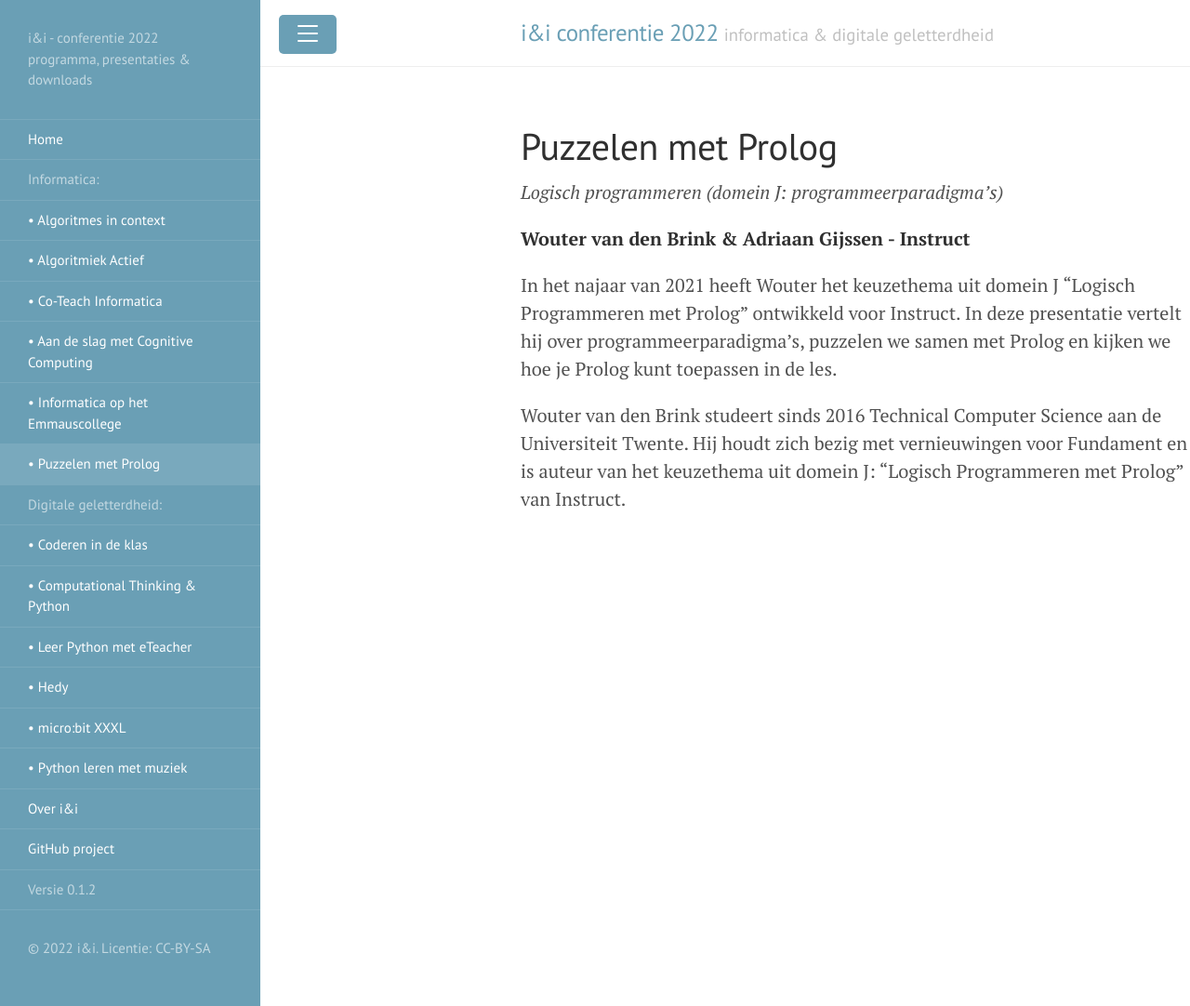
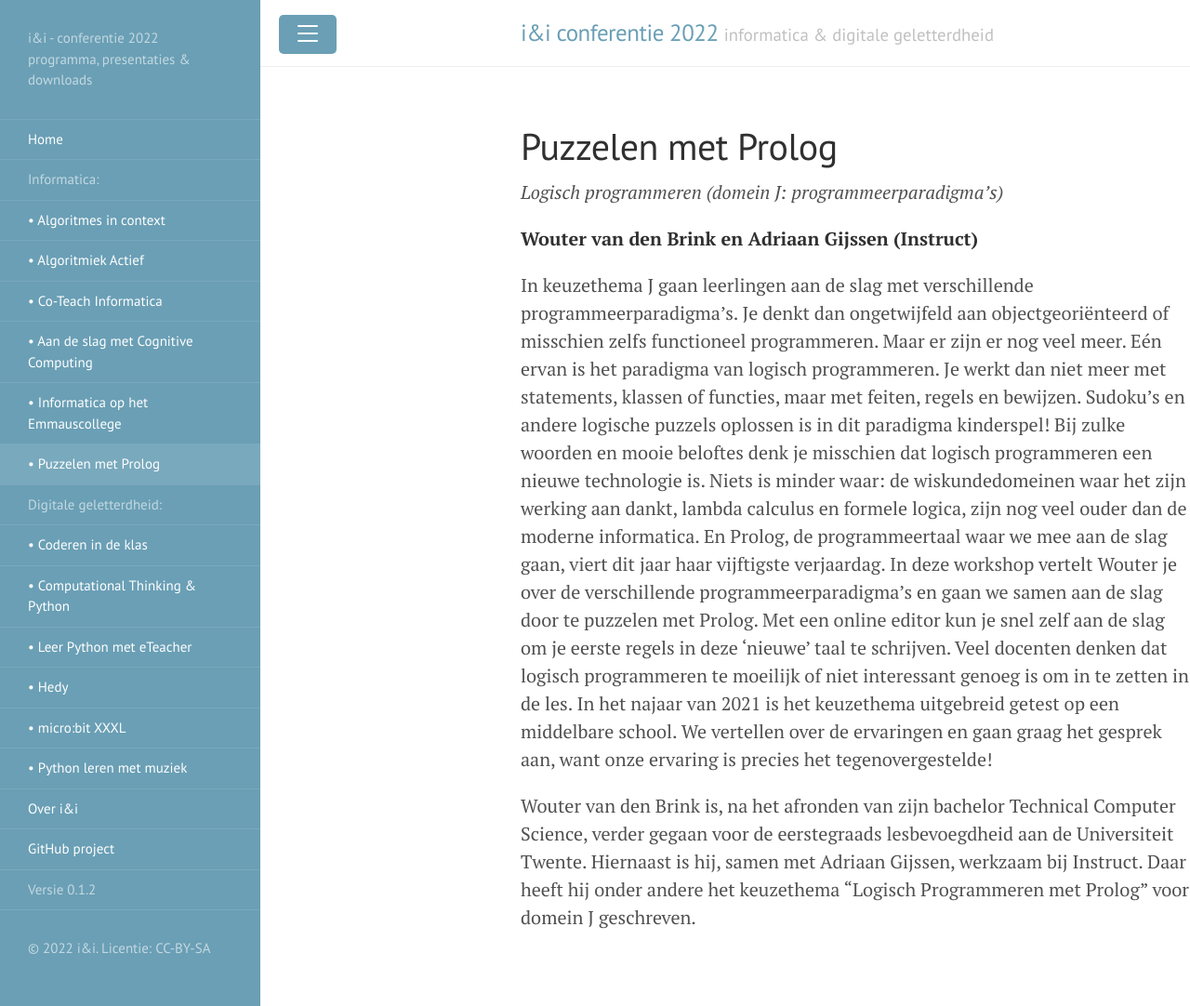
Before and after one commit to ieni/ieni2022, a Jekyll site: the page built from _informatica/prolog.md, in a window 1280 px wide and 1082 px high. Shown: the whole window at 93% size. Built offline with Jekyll 4.4.1, drawn with Linux system fonts in a browser that asks for light colours.

Commit message:
Update Prolog-sessiebeschrijving

```diff
--- a/_informatica/prolog.md
+++ b/_informatica/prolog.md
@@ -5,14 +5,29 @@ title: Puzzelen met Prolog
 
 *Logisch programmeren (domein J: programmeerparadigma's)*
 
-**Wouter van den Brink & Adriaan Gijssen - Instruct**
+**Wouter van den Brink en Adriaan Gijssen (Instruct)**
 
-In het najaar van 2021 heeft Wouter het keuzethema uit domein J “Logisch
-Programmeren met Prolog” ontwikkeld voor Instruct. In deze presentatie vertelt
-hij over programmeerparadigma's, puzzelen we samen met Prolog en kijken we hoe
-je Prolog kunt toepassen in de les.
+In keuzethema J gaan leerlingen aan de slag met verschillende
+programmeerparadigma’s. Je denkt dan ongetwijfeld aan objectgeoriënteerd of
+misschien zelfs functioneel programmeren. Maar er zijn er nog veel meer. Eén
+ervan is het paradigma van logisch programmeren. Je werkt dan niet meer met
+statements, klassen of functies, maar met feiten, regels en bewijzen. Sudoku’s
+en andere logische puzzels oplossen is in dit paradigma kinderspel! Bij zulke
+woorden en mooie beloftes denk je misschien dat logisch programmeren een
+nieuwe technologie is. Niets is minder waar: de wiskundedomeinen waar het zijn
+werking aan dankt, lambda calculus en formele logica, zijn nog veel ouder dan
+de moderne informatica. En Prolog, de programmeertaal waar we mee aan de slag
+gaan, viert dit jaar haar vijftigste verjaardag. In deze workshop vertelt
+Wouter je over de verschillende programmeerparadigma’s en gaan we samen aan de
+slag door te puzzelen met Prolog. Met een online editor kun je snel zelf aan
+de slag om je eerste regels in deze ‘nieuwe’ taal te schrijven. Veel docenten
+denken dat logisch programmeren te moeilijk of niet interessant genoeg is om
+in te zetten in de les. In het najaar van 2021 is het keuzethema uitgebreid
+getest op een middelbare school. We vertellen over de ervaringen en gaan graag
+het gesprek aan, want onze ervaring is precies het tegenovergestelde!
 
-Wouter van den Brink studeert sinds 2016
-Technical Computer Science aan de Universiteit Twente. Hij houdt zich bezig
-met vernieuwingen voor Fundament en is auteur van het keuzethema uit domein J:
-“Logisch Programmeren met Prolog” van Instruct.
+Wouter van den Brink is, na het afronden van zijn bachelor Technical Computer
+Science, verder gegaan voor de eerstegraads lesbevoegdheid aan de Universiteit
+Twente. Hiernaast is hij, samen met Adriaan Gijssen, werkzaam bij Instruct.
+Daar heeft hij onder andere het keuzethema “Logisch Programmeren met Prolog”
+voor domein J geschreven.
```
Also changed, not shown: excludes/_algemeen/algoritmes-jacqueline.md (added, +26 -0 lines), excludes/_algemeen/beroepsorientatie-vmbo.md (added, +20 -0 lines), excludes/_algemeen/bjoc-kole.md (added, +13 -0 lines), excludes/_algemeen/co-teach-rachel.md (added, +65 -0 lines), excludes/_algemeen/coderen-dominique.md (added, +15 -0 lines), excludes/_algemeen/cognitive-computing-jasper.md (added, +22 -0 lines), excludes/_algemeen/ct-python-koen.md (added, +20 -0 lines).
